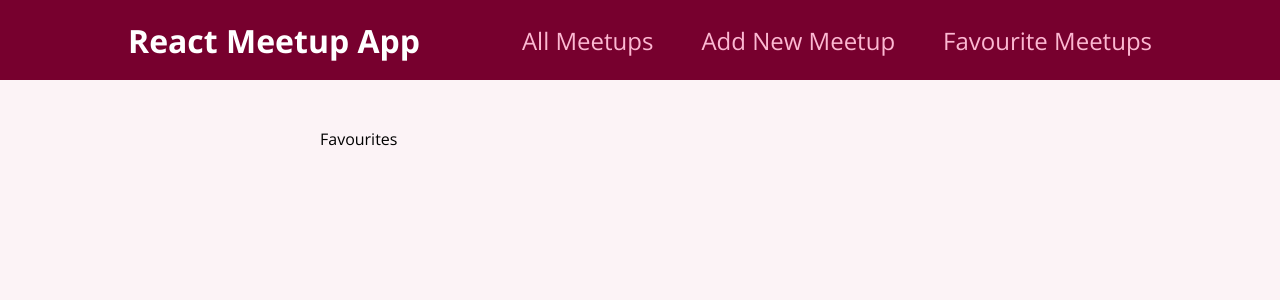
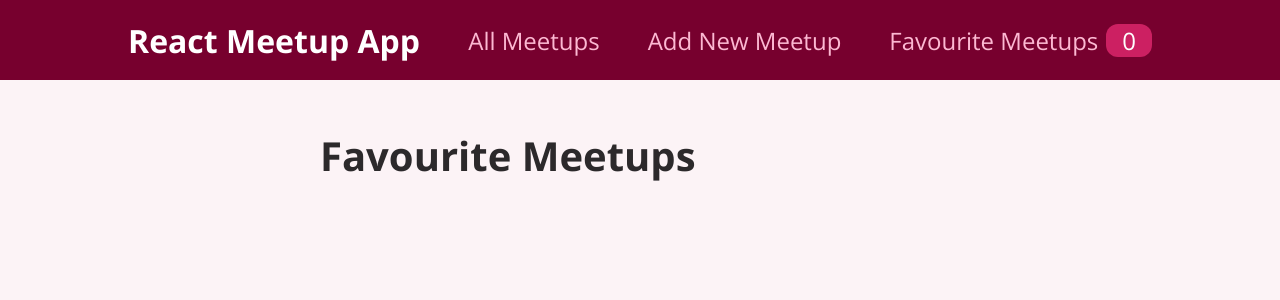
Before and after one commit to MateerialRepo/meetup-app-frontend, a React (Create React App) app: page /favourites in a window 1280 px wide. Shown: the top 300 px of the page. Built offline with nearby package versions, Linux system fonts and the light colour scheme.

Commit message:
Used context to update the favourites page and navbar

```diff
--- a/src/components/layout/MainNavigation.js
+++ b/src/components/layout/MainNavigation.js
@@ -1,8 +1,13 @@
 import { Link } from "react-router-dom";
+import { useContext } from "react";
+import FavouritesContext from "../../store/favourites-context";
 
 import classes from "./MainNavigation.module.css";
 
 const MainNavigation = () => {
+  const favouritesCtx = useContext(FavouritesContext);
+  const totalFavourites = favouritesCtx.totalFavourites;
+
   return (
     <header className={classes.header}>
       <div className={classes.logo}>React Meetup App</div>
@@ -15,7 +20,10 @@ const MainNavigation = () => {
             <Link to="/new-meetup">Add New Meetup</Link>
           </li>
           <li>
-            <Link to="/favourites">Favourite Meetups</Link>
+            <Link to="/favourites">
+              Favourite Meetups
+              <span className={classes.badge}>{totalFavourites}</span>
+            </Link>
           </li>
         </ul>
       </nav>
--- a/src/pages/Favourites.js
+++ b/src/pages/Favourites.js
@@ -1,9 +1,18 @@
-import React from 'react'
+import { useContext } from 'react'
+import MeetupList from '../components/meetups/MeetupList'
+import FavouritesContext from '../store/favourites-context';
 
 const FavouritesPage = () => {
+  const favouritesCtx = useContext(FavouritesContext);
+
+  const favMeetups = favouritesCtx.favourites;
+
   return (
-    <div>Favourites</div>
-  )
+    <section>
+      <h1>Favourite Meetups</h1>
+      <MeetupList meetups={favMeetups} />
+    </section>
+  );
 }
 
 export default FavouritesPage
```
